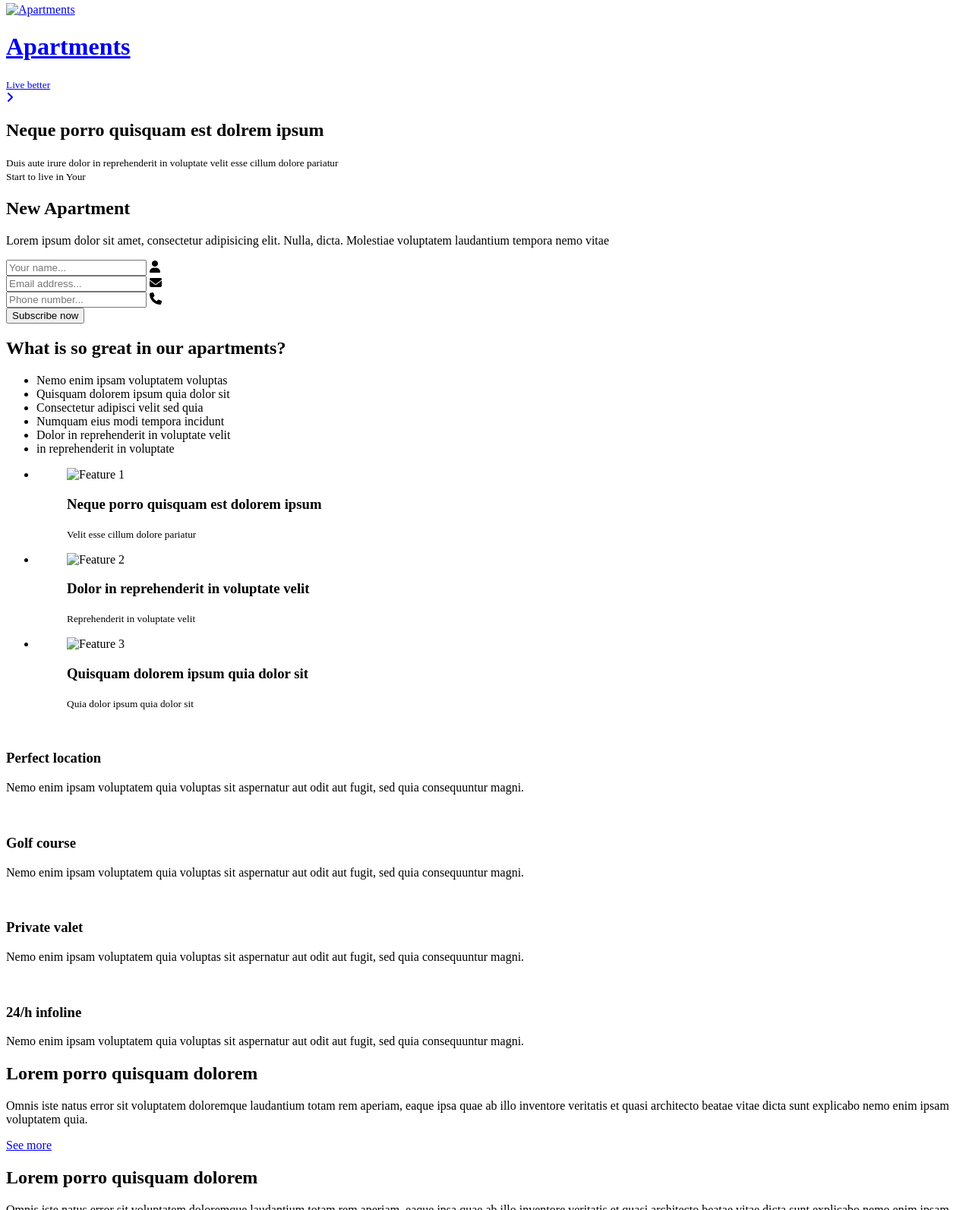
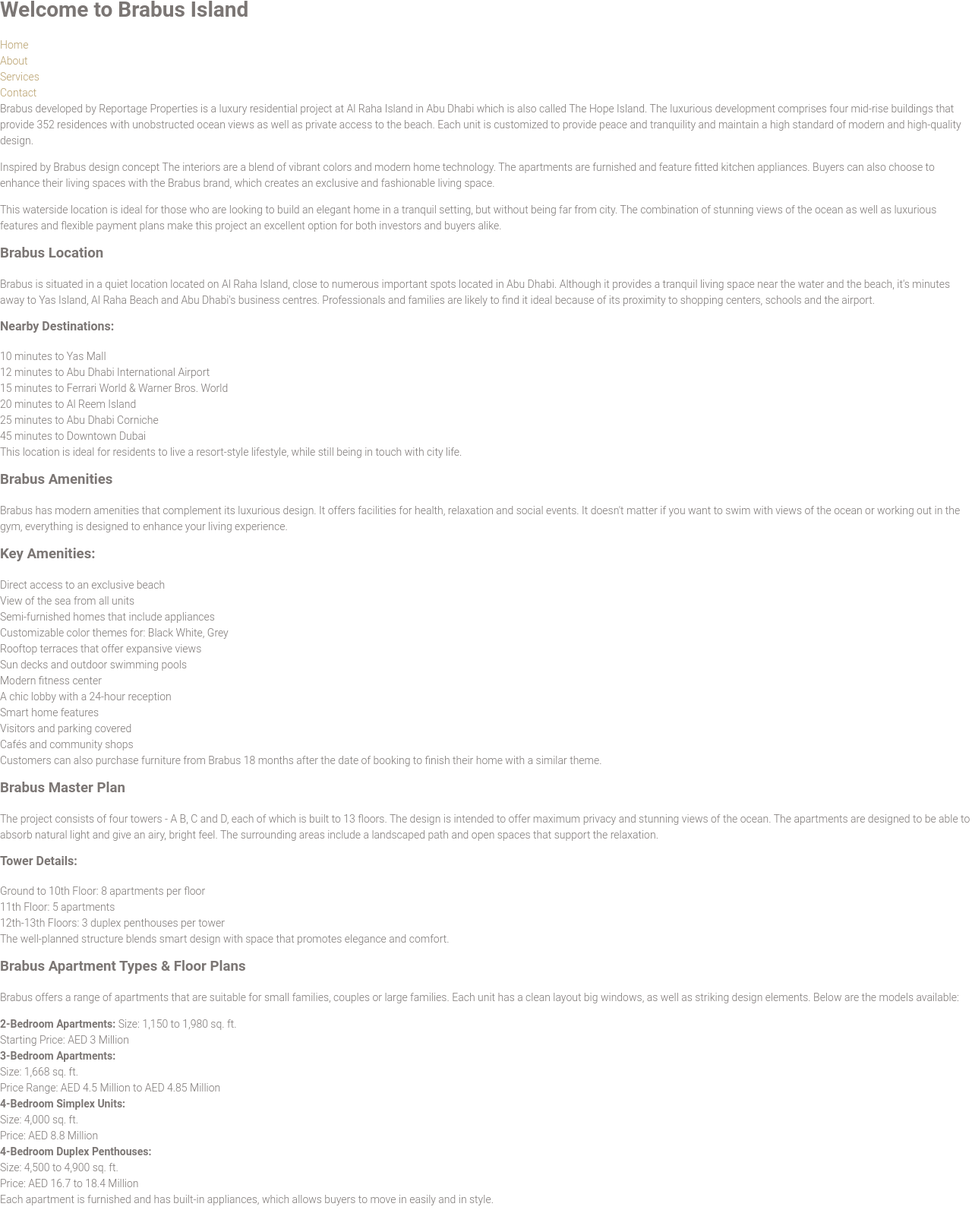
Before and after one commit to brabusisland/brabusisland.github.io, a plain HTML site: page index.html in a window 1280 px wide. Shown: the part 4-1597 px from the top of the page at 76% size. Drawn offline with nearby package versions, Linux system fonts and the light colour scheme.

Commit message:
Update index.html

```diff
--- a/index.html
+++ b/index.html
@@ -2,223 +2,156 @@
 <html lang="en">
 <head>
     <meta charset="UTF-8">
-		<meta http-equiv="X-UA-Compatible" content="IE=edge">
-		<meta name="viewport" content="width=device-width, initial-scale=1.0,maximum-scale=1">
+    <meta name="viewport" content="width=device-width, initial-scale=1.0">
+    <title>Brabus Island</title>
+    <link rel="stylesheet" href="styles.css">
+</head>
+<body>
+    <header>
+        <h1>Welcome to Brabus Island</h1>
+        <nav>
+            <ul>
+                <li><a href="#">Home</a></li>
+                <li><a href="about.html">About</a></li>
+                <li><a href="services.html">Services</a></li>
+                <li><a href="contact.html">Contact</a></li>
+            </ul>
+        </nav>
+    </header>
+    <main>
+        <section>
+            <p>
+                <span>Brabus developed by Reportage Properties is a luxury residential project at Al Raha Island in Abu Dhabi which is also called The Hope Island.</span>
+                <span>The luxurious development comprises four mid-rise buildings that provide 352 residences with unobstructed ocean views as well as private access to the beach.</span>
+                <span>Each unit is customized to provide peace and tranquility and maintain a high standard of modern and high-quality design.</span>
+            </p>
+            <p>
+                <span>Inspired by Brabus design concept The interiors are a blend of vibrant colors and modern home technology.</span>
+                <span>The apartments are furnished and feature fitted kitchen appliances.</span>
+                <span>Buyers can also choose to enhance their living spaces with the Brabus brand, which creates an exclusive and fashionable living space.</span>
+            </p>
+            <p>
+                <span>This waterside location is ideal for those who are looking to build an elegant home in a tranquil setting, but without being far from city.</span>
+                <span>The combination of stunning views of the ocean as well as luxurious features and flexible payment plans make this project an excellent option for both investors and buyers alike.</span>
+            </p>
 
-		<title>Compass Starter by Ariona, Rian</title>
+            <h2 style="font-size: 14pt;">Brabus Location</h2>
+            <p>
+                <span>Brabus is situated in a quiet location located on Al Raha Island, close to numerous important spots located in Abu Dhabi.</span>
+                <span>Although it provides a tranquil living space near the water and the beach, it's minutes away to Yas Island, Al Raha Beach and Abu Dhabi's business centres.</span>
+                <span>Professionals and families are likely to find it ideal because of its proximity to shopping centers, schools and the airport.</span>
+            </p>
 
-		<!-- Loading third party fonts -->
-		<link href="http://fonts.googleapis.com/css?family=Roboto:300,400,700|" rel="stylesheet" type="text/css">
-		<link href="fonts/font-awesome.min.css" rel="stylesheet" type="text/css">
+            <h3 style="font-size: 12pt;">Nearby Destinations:</h3>
+            <ul>
+                <li>10 minutes to Yas Mall</li>
+                <li>12 minutes to Abu Dhabi International Airport</li>
+                <li>15 minutes to Ferrari World & Warner Bros. World</li>
+                <li>20 minutes to Al Reem Island</li>
+                <li>25 minutes to Abu Dhabi Corniche</li>
+                <li>45 minutes to Downtown Dubai</li>
+            </ul>
+            <p>
+                <span>This location is ideal for residents to live a resort-style lifestyle, while still being in touch with city life.</span>
+            </p>
 
-		<!-- Loading main css file -->
-		<link rel="stylesheet" href="style.css">
+            <h2 style="font-size: 14pt;">Brabus Amenities</h2>
+            <p>
+                <span>Brabus has modern amenities that complement its luxurious design.</span>
+                <span>It offers facilities for health, relaxation and social events.</span>
+                <span>It doesn't matter if you want to swim with views of the ocean or working out in the gym, everything is designed to enhance your living experience.</span>
+            </p>
 
-		<!--[if lt IE 9]>
-		<script src="js/ie-support/html5.js"></script>
-		<script src="js/ie-support/respond.js"></script>
-		<![endif]-->
+            <h3 style="font-size: 14pt;">Key Amenities:</h3>
+            <ul>
+                <li>Direct access to an exclusive beach</li>
+                <li>View of the sea from all units</li>
+                <li>Semi-furnished homes that include appliances</li>
+                <li>Customizable color themes for: Black White, Grey</li>
+                <li>Rooftop terraces that offer expansive views</li>
+                <li>Sun decks and outdoor swimming pools</li>
+                <li>Modern fitness center</li>
+                <li>A chic lobby with a 24-hour reception</li>
+                <li>Smart home features</li>
+                <li>Visitors and parking covered</li>
+                <li>Cafés and community shops</li>
+            </ul>
+            <p>
+                <span>Customers can also purchase furniture from Brabus 18 months after the date of booking to finish their home with a similar theme.</span>
+            </p>
 
-	</head>
+            <h2 style="font-size: 14pt;">Brabus Master Plan</h2>
+            <p>
+                <span>The project consists of four towers - A B, C and D, each of which is built to 13 floors.</span>
+                <span>The design is intended to offer maximum privacy and stunning views of the ocean.</span>
+                <span>The apartments are designed to be able to absorb natural light and give an airy, bright feel.</span>
+                <span>The surrounding areas include a landscaped path and open spaces that support the relaxation.</span>
+            </p>
 
+            <h3 style="font-size: 12pt;">Tower Details:</h3>
+            <ul>
+                <li>Ground to 10th Floor: 8 apartments per floor</li>
+                <li>11th Floor: 5 apartments</li>
+                <li>12th-13th Floors: 3 duplex penthouses per tower</li>
+            </ul>
+            <p>
+                <span>The well-planned structure blends smart design with space that promotes elegance and comfort.</span>
+            </p>
 
-	<body>
+            <h2 style="font-size: 14pt;">Brabus Apartment Types & Floor Plans</h2>
+            <p>
+                <span>Brabus offers a range of apartments that are suitable for small families, couples or large families.</span>
+                <span>Each unit has a clean layout big windows, as well as striking design elements.</span>
+                <span>Below are the models available:</span>
+            </p>
+            <ul>
+                <li><strong>2-Bedroom Apartments:</strong> Size: 1,150 to 1,980 sq. ft.<br>Starting Price: AED 3 Million</li>
+                <li><strong>3-Bedroom Apartments:</strong><br>Size: 1,668 sq. ft.<br>Price Range: AED 4.5 Million to AED 4.85 Million</li>
+                <li><strong>4-Bedroom Simplex Units:</strong><br>Size: 4,000 sq. ft.<br>Price: AED 8.8 Million</li>
+                <li><strong>4-Bedroom Duplex Penthouses:</strong><br>Size: 4,500 to 4,900 sq. ft.<br>Price: AED 16.7 to 18.4 Million</li>
+            </ul>
+            <p>
+                <span>Each apartment is furnished and has built-in appliances, which allows buyers to move in easily and in style.</span>
+            </p>
 
-		<div class="site-content">
-			<header class="site-header" data-bg-image="images/banner.png">
-				<div class="container">
-					<a href="#" class="branding">
-						<img src="images/logo.png" alt="Apartments">
-						<h1 class="site-title">Apartments</h1>
-						<small class="site-description">Live better</small>
-					</a>
-				</div>
-				<div class="banner" >
-					<div class="banner-content">
-						<div class="container">
-							<div class="cta">
-								<a href="#">
-									<a href="#" class="arrow-button"><i class="fa fa-angle-right"></i></a>
-									<h2>Neque porro quisquam est dolrem ipsum</h2>
-									<small>Duis aute irure dolor in reprehenderit in voluptate velit esse cillum dolore pariatur</small>
-								</a>
-							</div>
+            <h2 style="font-size: 14pt;">Brabus Payment Plan</h2>
+            <p>
+                <span>Brabus has flexible plans that help buyers at various levels.</span>
+                <span>If you're an investor or searching for homes, the options are designed to provide the comfort and convenience.</span>
+            </p>
 
-							<div class="subscribe-form">
-								<form action="#">
-									<small class="form-subtitle">Start to live in Your</small>
-									<h2 class="form-title">New Apartment</h2>
-									<p>Lorem ipsum dolor sit amet, consectetur adipisicing elit. Nulla, dicta. Molestiae voluptatem laudantium tempora nemo vitae</p>
-
-									<div class="control">
-										<input type="text" placeholder="Your name...">
-										<i class="fa fa-user"></i>
-									</div>
-									<div class="control">
-										<input type="text" placeholder="Email address...">
-										<i class="fa fa-envelope"></i>
-									</div>
-									<div class="control">
-										<input type="text" placeholder="Phone number...">
-										<i class="fa fa-phone"></i>
-									</div>
-									<input type="submit" value="Subscribe now">
-								</form>
-							</div>
-						</div>
-					</div>
-				</div>
-			</header> <!-- .site-header -->
-
-			<main class="main-content">
-				<div class="fullwidth-block">
-					<div class="container">
-						<h2 class="section-title">What is so great in our apartments?</h2>
-						<div class="row">
-							<div class="col-md-5">
-								<ul class="arrow-list">
-									<li>Nemo enim ipsam voluptatem voluptas</li>
-									<li>Quisquam dolorem ipsum quia dolor sit</li>
-									<li>Consectetur adipisci velit sed quia</li>
-									<li>Numquam eius modi tempora incidunt</li>
-									<li>Dolor in reprehenderit in voluptate velit</li>
-									<li>in reprehenderit in voluptate</li>
-								</ul>
-							</div>
-							<div class="col-md-7">
-								<div class="feature-slider">
-									<ul class="slides">
+            <h2 style="font-size: 12pt;"><span>Standard Plans:</span></h2>
+            <ul>
                 <li>
-											<figure>
-												<img src="images/feature-1.jpg" alt="Feature 1">
-												<figcaption>
-													<h3 class="feature-title">Neque porro quisquam est dolorem ipsum</h3>
-													<small class="feature-desc">Velit esse cillum dolore pariatur</small>
-												</figcaption>
-											</figure>
+                    <p>10% Down Payment - No Discount - 1% Monthly</p>
                 </li>
                 <li>
-											<figure>
-												<img src="images/feature-2.jpg" alt="Feature 2">
-												<figcaption>
-													<h3 class="feature-title">Dolor in reprehenderit in voluptate velit</h3>
-													<small class="feature-desc">Reprehenderit in voluptate velit</small>
-												</figcaption>
-											</figure>
+                    <p>20% Down Payment - 5% Discount - 1% Monthly</p>
                 </li>
                 <li>
-											<figure>
-												<img src="images/feature-3.jpg" alt="Feature 3">
-												<figcaption>
-													<h3 class="feature-title">Quisquam dolorem ipsum quia dolor sit</h3>
-													<small class="feature-desc">Quia dolor ipsum quia dolor sit</small>
-												</figcaption>
-											</figure>
+                    <p>30% Down Payment - 10% Discount - 1% Monthly</p>
                 </li>
             </ul>
-
-								</div>
-							</div>
-						</div>
-					</div>
-				</div>
-
-				<div class="fullwidth-block" data-bg-color="#f0f0f0">
-					<div class="container">
-						<div class="row">
-							<div class="col-md-3 col-sm-6">
-								<div class="feature">
-									<div class="feature-icon"><img src="images/icon-location.png" alt=""></div>
-									<h3 class="feature-title">Perfect location</h3>
-									<p>Nemo enim ipsam voluptatem quia voluptas sit aspernatur aut odit aut fugit, sed quia consequuntur magni.</p>
-								</div>
-							</div>
-							<div class="col-md-3 col-sm-6">
-								<div class="feature">
-									<div class="feature-icon"><img src="images/icon-golf.png" alt=""></div>
-									<h3 class="feature-title">Golf course</h3>
-									<p>Nemo enim ipsam voluptatem quia voluptas sit aspernatur aut odit aut fugit, sed quia consequuntur magni.</p>
-								</div>
-							</div>
-							<div class="col-md-3 col-sm-6">
-								<div class="feature">
-									<div class="feature-icon"><img src="images/icon-valet.png" alt=""></div>
-									<h3 class="feature-title">Private valet</h3>
-									<p>Nemo enim ipsam voluptatem quia voluptas sit aspernatur aut odit aut fugit, sed quia consequuntur magni.</p>
-								</div>
-							</div>
-							<div class="col-md-3 col-sm-6">
-								<div class="feature">
-									<div class="feature-icon"><img src="images/icon-phone.png" alt=""></div>
-									<h3 class="feature-title">24/h infoline</h3>
-									<p>Nemo enim ipsam voluptatem quia voluptas sit aspernatur aut odit aut fugit, sed quia consequuntur magni.</p>
-								</div>
-							</div>
-						</div>
-
-						<div class="post-list">
-							<article class="post">
-								<figure class="feature-image" data-bg-image="images/figure-1.jpg"></figure>
-								<div class="post-detail">
-									<h2 class="entry-title">Lorem porro quisquam dolorem</h2>
-									<p>Omnis iste natus error sit voluptatem doloremque laudantium totam rem aperiam, eaque ipsa quae ab illo inventore veritatis et quasi architecto beatae vitae dicta sunt explicabo nemo enim ipsam voluptatem quia.</p>
-									<a href="#" class="button">See more</a>
-								</div>
-							</article>
-							<article class="post">
-								<figure class="feature-image" data-bg-image="images/figure-1.jpg"></figure>
-								<div class="post-detail">
-									<h2 class="entry-title">Lorem porro quisquam dolorem</h2>
-									<p>Omnis iste natus error sit voluptatem doloremque laudantium totam rem aperiam, eaque ipsa quae ab illo inventore veritatis et quasi architecto beatae vitae dicta sunt explicabo nemo enim ipsam voluptatem quia.</p>
-									<a href="#" class="button">See more</a>
-								</div>
-							</article>
-							<article class="post">
-								<figure class="feature-image">
-									<iframe width="854" height="510" src="https://www.youtube.com/embed/B8dmbnTsy3g" frameborder="0" allowfullscreen></iframe>
-								</figure>
-								<div class="post-detail">
-									<h2 class="entry-title">Lorem porro quisquam dolorem</h2>
-									<p>Omnis iste natus error sit voluptatem doloremque laudantium totam rem aperiam, eaque ipsa quae ab illo inventore veritatis et quasi architecto beatae vitae dicta sunt explicabo nemo enim ipsam voluptatem quia.</p>
-									<a href="#" class="button">See more</a>
-								</div>
-							</article>
-						</div>
-
-
-					</div>
-				</div>
-				<div class="fullwidth-block">
-					<div class="container">
-						<h2 class="section-title">Meet our partners</h2>
-						<div class="partners">
-							<a href="#"><img src="images/partner-1.png" alt=""></a>
-							<a href="#"><img src="images/partner-2.png" alt=""></a>
-							<a href="#"><img src="images/partner-3.png" alt=""></a>
-							<a href="#"><img src="images/partner-4.png" alt=""></a>
-							<a href="#"><img src="images/partner-5.png" alt=""></a>
-						</div>
-					</div>
-				</div>
+            <h3 style="font-size: 12pt;">Post-Handover Option:</h3>
+            <ul>
+                <li>
+                    <p>30% Down Payment</p>
+                </li>
+                <li>
+                    <p>70% on Handover</p>
+                </li>
+                <li>
+                    <p>No Discount</p>
+                </li>
+            </ul>
+            <p>
+                <span>Brabus by Reportage is much more than a mere address. It's an exclusive lifestyle option located on a private island.</span>
+                <span>Its modern style homes that face the sea, as well as intelligent plan of ownership It stands apart as being among the top thrilling residential options within Abu Dhabi.</span>
+            </p>
+        </section>
     </main>
-
-			<footer class="site-footer">
-				<div class="container">
-					<p>Copyright 2014 Company name. Designed by Themezy. All rights reserved</p>
-					<div class="social-links">
-						<a href="#" class="facebook"><i class="fa fa-facebook"></i></a>
-						<a href="#" class="twitter"><i class="fa fa-twitter"></i></a>
-						<a href="#" class="google-plus"><i class="fa fa-google-plus"></i></a>
-						<a href="#" class="pinterest"><i class="fa fa-pinterest"></i></a>
-					</div>
-				</div>
+    <footer>
+        <p>© 2025 Brabus Island. All rights reserved.</p>
     </footer>
-		</div>
-
-		<script src="js/jquery-1.11.1.min.js"></script>
-		<script src="js/plugins.js"></script>
-		<script src="js/app.js"></script>
-
 </body>
-
 </html>
```
Lines whose indentation alone changed are shown as unchanged.
